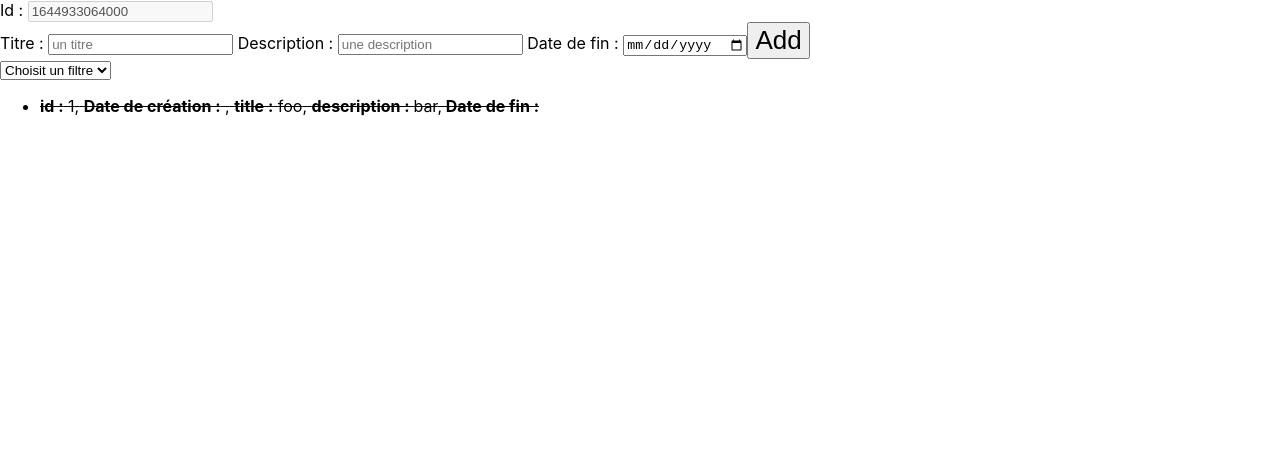
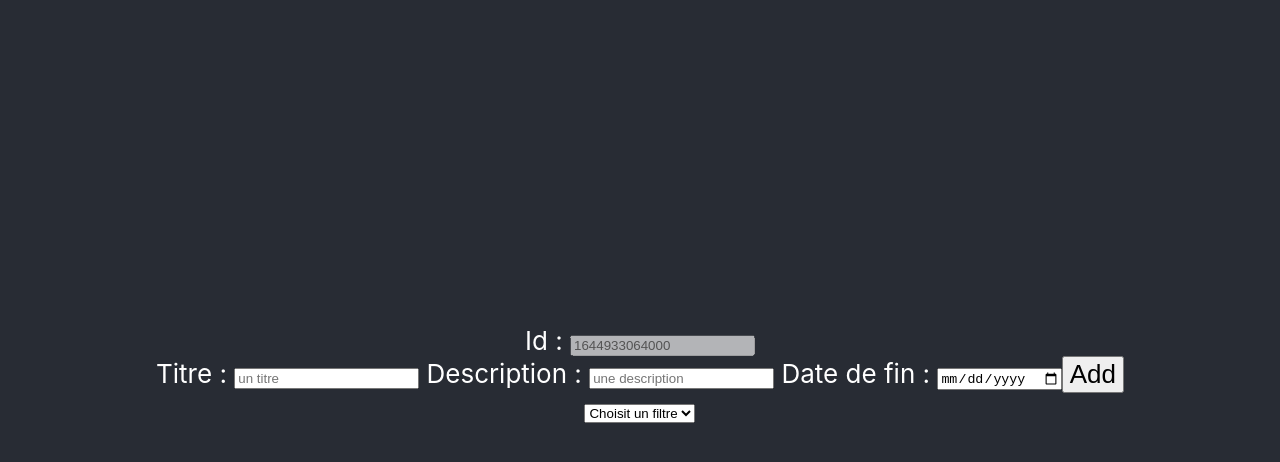
Before and after one commit to flicker71/ToDoList---Copie, a React (Vite) app: page / in a window 1280 px wide. Shown: the top 462 px of the page. Built offline with nearby package versions, Linux system fonts and the light colour scheme.

Commit message:
Add composant folder checkbox complete delete btn

```diff
--- a/package.json
+++ b/package.json
@@ -13,7 +13,8 @@
     "husky": "^7.0.4",
     "react": "^17.0.0",
     "react-date-object": "^2.1.5",
-    "react-dom": "^17.0.0"
+    "react-dom": "^17.0.0",
+    "uuid": "^8.3.2"
   },
   "devDependencies": {
     "@vitejs/plugin-react": "^1.0.0",
--- a/src/App.jsx
+++ b/src/App.jsx
@@ -1,9 +1,42 @@
+import { useState } from 'react';
 import './App.css';
-import { Form } from './Form';
+import TodoForm from './Composant/TodoForm';
+import TodoList from './Composant/ToDoList';
+// import { Form } from './Form';
 
 function App() {
+  const [todos, setTodos] = useState([]);
+
+  const addTodo = (todo) => {
+    setTodos([todo, ...todos]);
+  }
+
+  const toogleComplete = (id) => {
+    setTodos(
+      todos.map(todo => {
+        if (todo.id === id) {
+          return {
+            ...todo,
+            completed: !todo.completed
+          };
+        }
+        return todo;
+      })
+    );
+  }
+
+  const removeTodo = (id) => {
+    setTodos(todos.filter(todo => todo.id !== id));
+  }
+
   return (
-    <Form />
+    <div className="App">
+      <header className="App-header">
+        {/* <Form /> */}
+        <TodoForm addTodo={addTodo} />
+        <TodoList todos={todos} toogleComplete={toogleComplete} removeTodo= {removeTodo} />
+      </header>
+    </div>
   );
 }
 
--- /dev/null
+++ b/src/Composant/Todo.jsx
@@ -0,0 +1,33 @@
+import React from "react";
+
+const Todo = ({ todo, toogleComplete, removeTodo }) => {
+
+const handleCheckBoxClick = () => {
+    toogleComplete(todo.id);
+}
+
+const handleRemoveTodo = () => {
+    removeTodo(todo.id);
+}
+
+    return (
+        <div>
+            <li style={todo.completed ? { textDecoration: 'line-through' } : {}}>
+                <input type="checkbox" onClick={handleCheckBoxClick}/>
+                <b>{' '} ib : {' '}</b>
+                {todo.id}
+                <b>{' '}tâche à faire : {' '}</b>
+                {todo.title}
+                <b>{' '} description :{' '}</b>
+                {todo.description }
+                <b>{' '} Crée le : {' '}</b>
+                {todo.createDate}
+                <b>{' '} à faire pour le : {' '}</b>
+                {todo.dueDate}
+            </li>
+            <button onClick={handleRemoveTodo}> X </button>
+        </div>
+    );
+}
+
+export default Todo;
--- /dev/null
+++ b/src/Composant/TodoForm.jsx
@@ -0,0 +1,231 @@
+import { useState } from 'react';
+// import Dialog from "@material-ui/core/Dialog";
+// import DialogContentText from "@material-ui/core/DialogContentText";
+// import DialogTitle from "@material-ui/core/DialogTitle";
+// import DialogActions from "@material-ui/core/DialogActions";
+// import DialogContent from "@material-ui/core/DialogContent";
+// import Button from "@material-ui/core/Button";
+import { useEffect } from 'react';
+// import uuid from "uuid";
+
+
+const LOCAL_STORAGE_KEY = "ToDoList-todos"
+
+function TodoForm({ addTodo }) {
+
+  const [open, setOpen] = useState(false);
+  const [todos, setTodos] = useState([{
+    id: '1',
+    title: 'foo',
+    completed: true,
+    description: 'bar',
+  }]);
+  const [newTodo, setNewTodos] = useState([{
+    title: '',
+    completed: false,
+    description: ''
+  }]);
+
+  useEffect(() => {
+    const storageTodos = JSON.parse(localStorage.getItem(LOCAL_STORAGE_KEY));
+    if (storageTodos) {
+      setNewTodos(storageTodos);
+    }
+  }, []);
+
+  useEffect(() => {
+    localStorage.setItem(LOCAL_STORAGE_KEY, JSON.stringify(newTodo));
+  }, [newTodo]);
+
+
+  const handleSubmit = (e) => {
+    e.preventDefault();
+    { newTodo.createDate = getCurrentDate(); }
+    addTodo({ ...newTodo });
+  };
+
+  const handleChange = (e) => {
+    setNewTodos({ ...newTodo, [e.target.name]: e.target.value });
+  };
+
+  // const handleEdit = (e) => {
+  //   setTodos([...todos, { [e.target.name]: e.target.value }])
+  // }
+
+  const handleTodoCompleted = (id) => {
+    setTodos(
+      todos.map(todo => {
+        if (todo.id === id) {
+          return {
+            ...todo,
+            completed: !todo.completed
+          }
+        }
+      }
+      ));
+  }
+
+  const getCurrentDate = () => {
+    const newDate = new Date();
+    const date = newDate.getDate();
+    const month = newDate.getMonth() + 1;
+    const year = newDate.getFullYear();
+    return (`${year}-${month < 10 ? `0${month}` : month}-${date}`);
+  };
+
+
+
+  // const handleClickToOpen = () => {
+  //   setOpen(true);
+  // };
+
+  // const handleToClose = () => {
+  //   setOpen(false);
+  // };
+
+  return (
+    <form onSubmit={handleSubmit}>
+      <label>
+        Id :
+        {' '}
+        <input type="text" name="id" disabled value={newTodo.id = Date.now()} onChange={handleChange} />
+      </label>
+      {' '}
+      <br />
+      <label>
+        Titre :
+        {' '}
+        <input type="text" name="title" value={newTodo.title} placeholder="un titre" onChange={handleChange} />
+      </label>
+      {' '}
+      <label>
+        Description :
+        {' '}
+        <input type="text" name="description" value={newTodo.description} placeholder="une description" onChange={handleChange} />
+      </label>
+      {' '}
+      <label>
+        Date de fin :
+        {' '}
+        <input type="date" name="dueDate" value={newTodo.dueDate} onChange={handleChange} />
+      </label>
+
+      <button type="submit">Add</button>
+      <br></br>
+
+      <select name="Status" id="Status-select">
+        <option value="">Choisit un filtre</option>
+        <option value="all">All</option>
+        <option value="completed">Completed</option>
+        <option value="uncompleted">Uncompleted</option>
+      </select>
+    </form>
+  )
+
+
+  // return (
+  //   <form onSubmit={handleSubmit}>
+  //     {/* Id : {newTodo.id = Date.now()}{", "} */}
+  //     <label>
+  //       Id :
+  //       {' '}
+  //       <input type="text" name="id" disabled value={newTodo.id = Date.now()} onChange={handleChange} />
+  //     </label>
+  //     {' '}
+  //     {/* <label>
+  //     <label>
+  //       Titre :
+  //       {' '}
+  //       <input type="text" name="title" value={newTodo.title} placeholder="un titre" onChange={handleChange} />
+  //     </label>
+  //     {' '}
+  //     <label>
+  //       Description :
+  //       {' '}
+  //       <input type="text" name="description" value={newTodo.description} placeholder="une description" onChange={handleChange} />
+  //     </label>
+  //     {' '}
+  //     <label>
+  //       Date de fin :
+  //       {' '}
+  //       <input type="date" name="dueDate" value={newTodo.dueDate} onChange={handleChange} />
+  //     </label>
+
+  //     <button type="submit">Add</button>
+  //     <br></br>
+
+  //     <select name="Status" id="Status-select">
+  //       <option value="">Choisit un filtre</option>
+  //       <option value="all">All</option>
+  //       <option value="completed">Completed</option>
+  //       <option value="uncompleted">Uncompleted</option>
+  //     </select>
+
+  //     <ul>
+  //       {/* {labels.map(labels = <li> {labels.titleLabel}, {labels.color}</li>)} */}
+  //       {todos.map((todo) => (
+  //         <li style={todo.completed ? { textDecoration: 'line-through' } : {}}>
+  //           <input type="checkbox" checked={todo.completed} onChange={handleTodoCompleted} />
+  //           {' '}
+  //           <b>id :</b>
+  //           {' '}
+  //           {todo.id}
+  //           ,
+  //           {' '}
+  //           <b>Date de création :</b>
+  //           {' '}
+  //           {todo.createDate}
+  //           ,
+  //           {' '}
+  //           <b>title :</b>
+  //           {' '}
+  //           {todo.title}
+  //           ,
+  //           {' '}
+  //           <b>description : </b>
+  //           {todo.description}
+  //           ,
+  //           <b> Date de fin : </b>
+  //           {todo.dueDate}
+  //           {' '}
+  //         </li>
+  //       ))}
+  //       {/* <li><button onClick={deleteTodo()}>Delete</button></li> */}
+  //     </ul>
+  //   </form>
+  // );
+}
+
+export default TodoForm;
+      // <div>
+      //   <Dialog open={open} onClose={handleToClose}>
+      //     <DialogTitle>{"Edit your todo"}</DialogTitle>
+      //     <DialogContent>
+      //       {/* <input type="checkbox" checked="todo.completed" onChange={}/> */}
+      //       <label>
+      //         Titre :
+      //         {' '}
+      //         <input type="text" name="editTitle" value={newTodo.title} placeholder={todos.title} onChange={handleChange} />
+      //       </label>
+      //       {' '}
+      //       <label>
+      //         Description :
+      //         {' '}
+      //         <input type="text" name="editDescription" value={newTodo.description} placeholder="une description" onChange={handleChange} />
+      //       </label>
+      //       {' '}
+      //       <label>
+      //         Date de fin :
+      //         {' '}
+      //         <input type="date" name="editDueDate" value={newTodo.dueDate} onChange={handleChange} />
+      //       </label>
+
+      //     </DialogContent>
+      //     <DialogActions>
+      //       <Button onClick={handleToClose}
+      //         color="primary" autoFocus>
+      //         Close
+      //       </Button>
+      //     </DialogActions>
+      //   </Dialog>
+      // </div>
--- a/src/Form.jsx
+++ b/src/Form.jsx
@@ -1,201 +1,201 @@
-import { useState } from 'react';
-// import Dialog from "@material-ui/core/Dialog";
-// import DialogContentText from "@material-ui/core/DialogContentText";
-// import DialogTitle from "@material-ui/core/DialogTitle";
-// import DialogActions from "@material-ui/core/DialogActions";
-// import DialogContent from "@material-ui/core/DialogContent";
-// import Button from "@material-ui/core/Button";
-import { useEffect } from 'react';
+// import { useState } from 'react';
+// // import Dialog from "@material-ui/core/Dialog";
+// // import DialogContentText from "@material-ui/core/DialogContentText";
+// // import DialogTitle from "@material-ui/core/DialogTitle";
+// // import DialogActions from "@material-ui/core/DialogActions";
+// // import DialogContent from "@material-ui/core/DialogContent";
+// // import Button from "@material-ui/core/Button";
+// import { useEffect } from 'react';
 
 
-const LOCAL_STORAGE_KEY = "ToDoList-todos"
+// const LOCAL_STORAGE_KEY = "ToDoList-todos"
 
-export function Form() {
+// export function Form() {
 
-  const [open, setOpen] = useState(false);
-  const [labels, setLabels] = useState([{ titleLabel: 'label', color: '#FFFFFF' }]);
-  // const [newLabel, setNewLabels] = useState([{ titleLabel: '', color: '' }]);
-  const [todos, setTodos] = useState([{
-    id: '1',
-    title: 'foo',
-    completed: true,
-    description: 'bar',
-  }]);
-  const [newTodo, setNewTodos] = useState([{ title: '',
-  completed: false,
-  description: '' }]);
+//   const [open, setOpen] = useState(false);
+//   const [labels, setLabels] = useState([{ titleLabel: 'label', color: '#FFFFFF' }]);
+//   // const [newLabel, setNewLabels] = useState([{ titleLabel: '', color: '' }]);
+//   const [todos, setTodos] = useState([{
+//     id: '1',
+//     title: 'foo',
+//     completed: true,
+//     description: 'bar',
+//   }]);
+//   const [newTodo, setNewTodos] = useState([{ title: '',
+//   completed: false,
+//   description: '' }]);
 
-  useEffect(() => {
-    const storageTodos = JSON.parse(localStorage.getItem(LOCAL_STORAGE_KEY));
-    if (storageTodos) {
-      setTodos(storageTodos);
-    }
-  }, []);
+//   useEffect(() => {
+//     const storageTodos = JSON.parse(localStorage.getItem(LOCAL_STORAGE_KEY));
+//     if (storageTodos) {
+//       setTodos(storageTodos);
+//     }
+//   }, []);
 
-  useEffect(() => {
-    localStorage.setItem(LOCAL_STORAGE_KEY, JSON.stringify(todos));
-  }, [todos]);
+//   useEffect(() => {
+//     localStorage.setItem(LOCAL_STORAGE_KEY, JSON.stringify(todos));
+//   }, [todos]);
 
-  const handleChange = (e) => {
-    setNewTodos({ ...newTodo, [e.target.name]: e.target.value });
-  };
+//   const handleChange = (e) => {
+//     setNewTodos({ ...newTodo, [e.target.name]: e.target.value });
+//   };
 
-  // const handleChangeLabel = (e) => {
-  //   setNewLabels({ ...newLabel, [e.target.name]: e.target.value });
-  // };
+//   // const handleChangeLabel = (e) => {
+//   //   setNewLabels({ ...newLabel, [e.target.name]: e.target.value });
+//   // };
 
-  // const handleEdit = (e) => {
-  //   setTodos([...todos, { [e.target.name]: e.target.value }])
-  // }
+//   // const handleEdit = (e) => {
+//   //   setTodos([...todos, { [e.target.name]: e.target.value }])
+//   // }
 
-  // const handleTodoCompleted = (id) => {
-  //   setTodos(
-  //     todos.map(todo => {
-  //       if (todo.id === id) {
-  //         return {
-  //           ...todo,
-  //           completed: !todo.completed
-  //         }
-  //       }
-  //     }
-  //     ));
-  // }
+//   // const handleTodoCompleted = (id) => {
+//   //   setTodos(
+//   //     todos.map(todo => {
+//   //       if (todo.id === id) {
+//   //         return {
+//   //           ...todo,
+//   //           completed: !todo.completed
+//   //         }
+//   //       }
+//   //     }
+//   //     ));
+//   // }
 
-  const getCurrentDate = () => {
-    const newDate = new Date();
-    const date = newDate.getDate();
-    const month = newDate.getMonth() + 1;
-    const year = newDate.getFullYear();
-    return (`${year}-${month < 10 ? `0${month}` : month}-${date}`);
-  };
+//   const getCurrentDate = () => {
+//     const newDate = new Date();
+//     const date = newDate.getDate();
+//     const month = newDate.getMonth() + 1;
+//     const year = newDate.getFullYear();
+//     return (`${year}-${month < 10 ? `0${month}` : month}-${date}`);
+//   };
 
-  const handleSubmit = (e) => {
-    e.preventDefault();
-    { newTodo.createDate = getCurrentDate(); }
-    setTodos([...todos, newTodo]);
-    setLabels([...labels, newLabel]);
-  };
+//   const handleSubmit = (e) => {
+//     e.preventDefault();
+//     { newTodo.createDate = getCurrentDate(); }
+//     setTodos([...todos, newTodo]);
+//     setLabels([...labels, newLabel]);
+//   };
 
-  // const handleClickToOpen = () => {
-  //   setOpen(true);
-  // };
+//   // const handleClickToOpen = () => {
+//   //   setOpen(true);
+//   // };
 
-  // const handleToClose = () => {
-  //   setOpen(false);
-  // };
+//   // const handleToClose = () => {
+//   //   setOpen(false);
+//   // };
 
-  return (
-    <form onSubmit={handleSubmit}>
-      {/* Id : {newTodo.id = Date.now()}{", "} */}
-      <label>
-        Id :
-        {' '}
-        <input type="text" name="id" disabled value={newTodo.id = Date.now()} onChange={handleChange} />
-      </label>
-      {' '}
-      {/* <label>
-        Label :
-        {' '}
-        <input type="text" name="titleLabel" value={newLabel.titleLabel} placeholder="un label" onChange={handleChangeLabel} />
-      </label>
-      <label>
-        Choix couleur :
-        {' '}
-        <input type="color" name="color" value={newLabel.color} onChange={handleChangeLabel} />
-      </label> */}
-      <br />
-      <label>
-        Titre :
-        {' '}
-        <input type="text" name="title" value={newTodo.title} placeholder="un titre" onChange={handleChange} />
-      </label>
-      {' '}
-      <label>
-        Description :
-        {' '}
-        <input type="text" name="description" value={newTodo.description} placeholder="une description" onChange={handleChange} />
-      </label>
-      {' '}
-      <label>
-        Date de fin :
-        {' '}
-        <input type="date" name="dueDate" value={newTodo.dueDate} onChange={handleChange} />
-      </label>
-
-      <button type="submit">Add</button>
-      <br></br>
-
-      <select name="Status" id="Status-select">
-        <option value="">Choisit un filtre</option>
-        <option value="all">All</option>
-        <option value="completed">Completed</option>
-        <option value="uncompleted">Uncompleted</option>
-      </select>
-
-      <ul>
-        {/* {labels.map(labels = <li> {labels.titleLabel}, {labels.color}</li>)} */}
-        {todos.map((todo) => (
-          <li style={todo.completed ? { textDecoration: 'line-through' } : {}}>
-            {/* <input type="checkbox" checked={todo.completed} onChange={handleTodoCompleted} /> */}
-            {' '}
-            <b>id :</b>
-            {' '}
-            {todo.id}
-            ,
-            {' '}
-            <b>Date de création :</b>
-            {' '}
-            {todo.createDate}
-            ,
-            {' '}
-            <b>title :</b>
-            {' '}
-            {todo.title}
-            ,
-            {' '}
-            <b>description : </b>
-            {todo.description}
-            ,
-            <b> Date de fin : </b>
-            {todo.dueDate}
-            {' '}
-          </li>
-        ))}
-        {/* <li><button onClick={deleteTodo()}>Delete</button></li> */}
-      </ul>
-    </form>
-  );
-}
-
-      // <div>
-      //   <Dialog open={open} onClose={handleToClose}>
-      //     <DialogTitle>{"Edit your todo"}</DialogTitle>
-      //     <DialogContent>
-      //       {/* <input type="checkbox" checked="todo.completed" onChange={}/> */}
+//   return (
+//     <form onSubmit={handleSubmit}>
+//       {/* Id : {newTodo.id = Date.now()}{", "} */}
+//       <label>
+//         Id :
+//         {' '}
+//         <input type="text" name="id" disabled value={newTodo.id = Date.now()} onChange={handleChange} />
+//       </label>
+//       {' '}
+//       {/* <label>
+//         Label :
+//         {' '}
+//         <input type="text" name="titleLabel" value={newLabel.titleLabel} placeholder="un label" onChange={handleChangeLabel} />
+//       </label>
+//       <label>
+//         Choix couleur :
+//         {' '}
+//         <input type="color" name="color" value={newLabel.color} onChange={handleChangeLabel} />
+//       </label> */}
+//       <br />
 //       <label>
 //         Titre :
 //         {' '}
-      //         <input type="text" name="editTitle" value={newTodo.title} placeholder={todos.title} onChange={handleChange} />
+//         <input type="text" name="title" value={newTodo.title} placeholder="un titre" onChange={handleChange} />
 //       </label>
 //       {' '}
 //       <label>
 //         Description :
 //         {' '}
-      //         <input type="text" name="editDescription" value={newTodo.description} placeholder="une description" onChange={handleChange} />
+//         <input type="text" name="description" value={newTodo.description} placeholder="une description" onChange={handleChange} />
 //       </label>
 //       {' '}
 //       <label>
 //         Date de fin :
 //         {' '}
-      //         <input type="date" name="editDueDate" value={newTodo.dueDate} onChange={handleChange} />
+//         <input type="date" name="dueDate" value={newTodo.dueDate} onChange={handleChange} />
 //       </label>
 
-      //     </DialogContent>
-      //     <DialogActions>
-      //       <Button onClick={handleToClose}
-      //         color="primary" autoFocus>
-      //         Close
-      //       </Button>
-      //     </DialogActions>
-      //   </Dialog>
-      // </div>
+//       <button type="submit">Add</button>
+//       <br></br>
+
+//       <select name="Status" id="Status-select">
+//         <option value="">Choisit un filtre</option>
+//         <option value="all">All</option>
+//         <option value="completed">Completed</option>
+//         <option value="uncompleted">Uncompleted</option>
+//       </select>
+
+//       <ul>
+//         {/* {labels.map(labels = <li> {labels.titleLabel}, {labels.color}</li>)} */}
+//         {todos.map((todo) => (
+//           <li style={todo.completed ? { textDecoration: 'line-through' } : {}}>
+//             {/* <input type="checkbox" checked={todo.completed} onChange={handleTodoCompleted} /> */}
+//             {' '}
+//             <b>id :</b>
+//             {' '}
+//             {todo.id}
+//             ,
+//             {' '}
+//             <b>Date de création :</b>
+//             {' '}
+//             {todo.createDate}
+//             ,
+//             {' '}
+//             <b>title :</b>
+//             {' '}
+//             {todo.title}
+//             ,
+//             {' '}
+//             <b>description : </b>
+//             {todo.description}
+//             ,
+//             <b> Date de fin : </b>
+//             {todo.dueDate}
+//             {' '}
+//           </li>
+//         ))}
+//         {/* <li><button onClick={deleteTodo()}>Delete</button></li> */}
+//       </ul>
+//     </form>
+//   );
+// }
+
+//       // <div>
+//       //   <Dialog open={open} onClose={handleToClose}>
+//       //     <DialogTitle>{"Edit your todo"}</DialogTitle>
+//       //     <DialogContent>
+//       //       {/* <input type="checkbox" checked="todo.completed" onChange={}/> */}
+//       //       <label>
+//       //         Titre :
+//       //         {' '}
+//       //         <input type="text" name="editTitle" value={newTodo.title} placeholder={todos.title} onChange={handleChange} />
+//       //       </label>
+//       //       {' '}
+//       //       <label>
+//       //         Description :
+//       //         {' '}
+//       //         <input type="text" name="editDescription" value={newTodo.description} placeholder="une description" onChange={handleChange} />
+//       //       </label>
+//       //       {' '}
+//       //       <label>
+//       //         Date de fin :
+//       //         {' '}
+//       //         <input type="date" name="editDueDate" value={newTodo.dueDate} onChange={handleChange} />
+//       //       </label>
+
+//       //     </DialogContent>
+//       //     <DialogActions>
+//       //       <Button onClick={handleToClose}
+//       //         color="primary" autoFocus>
+//       //         Close
+//       //       </Button>
+//       //     </DialogActions>
+//       //   </Dialog>
+//       // </div>
```
Also changed, not shown: src/Composant/ToDoList.jsx (+10 -14 lines), 2 other files (tests, documents, lock files or other folders). Lines whose indentation alone changed are shown as unchanged.
